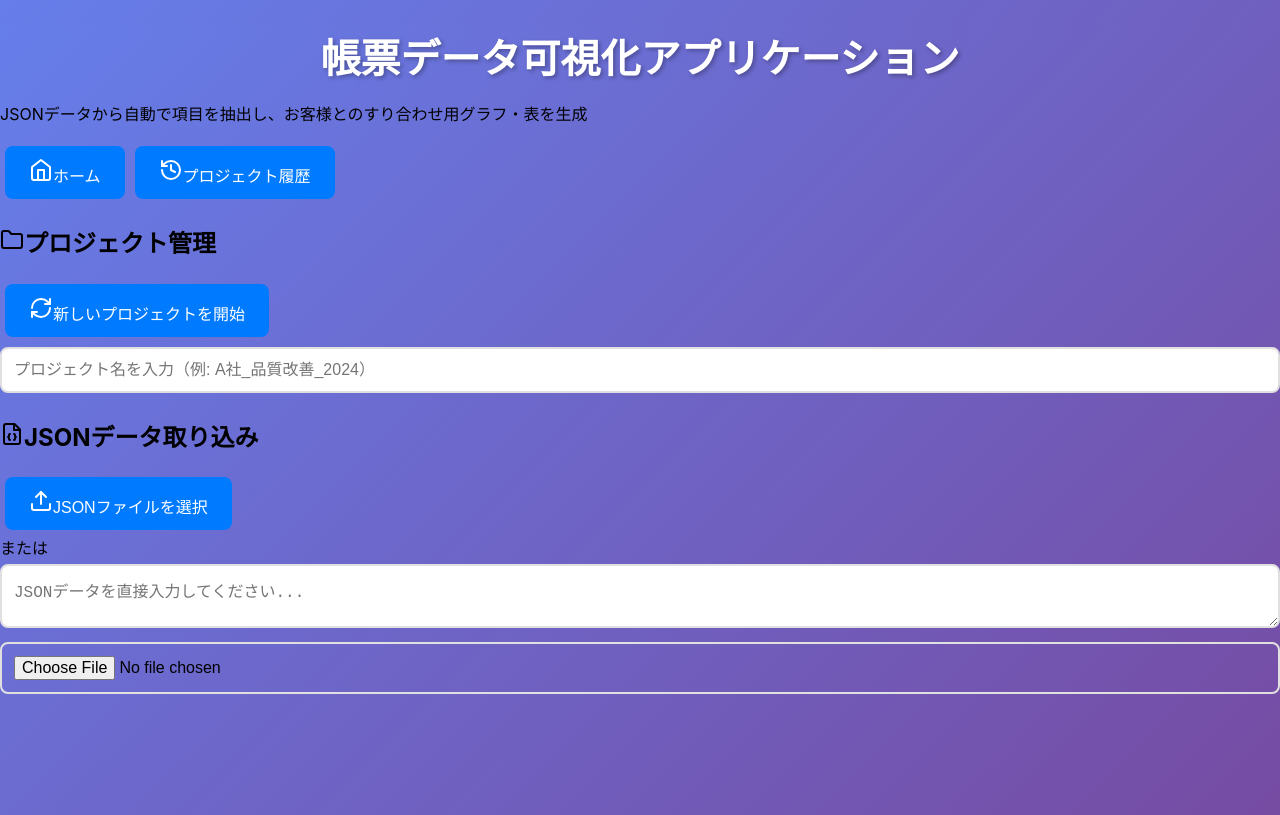
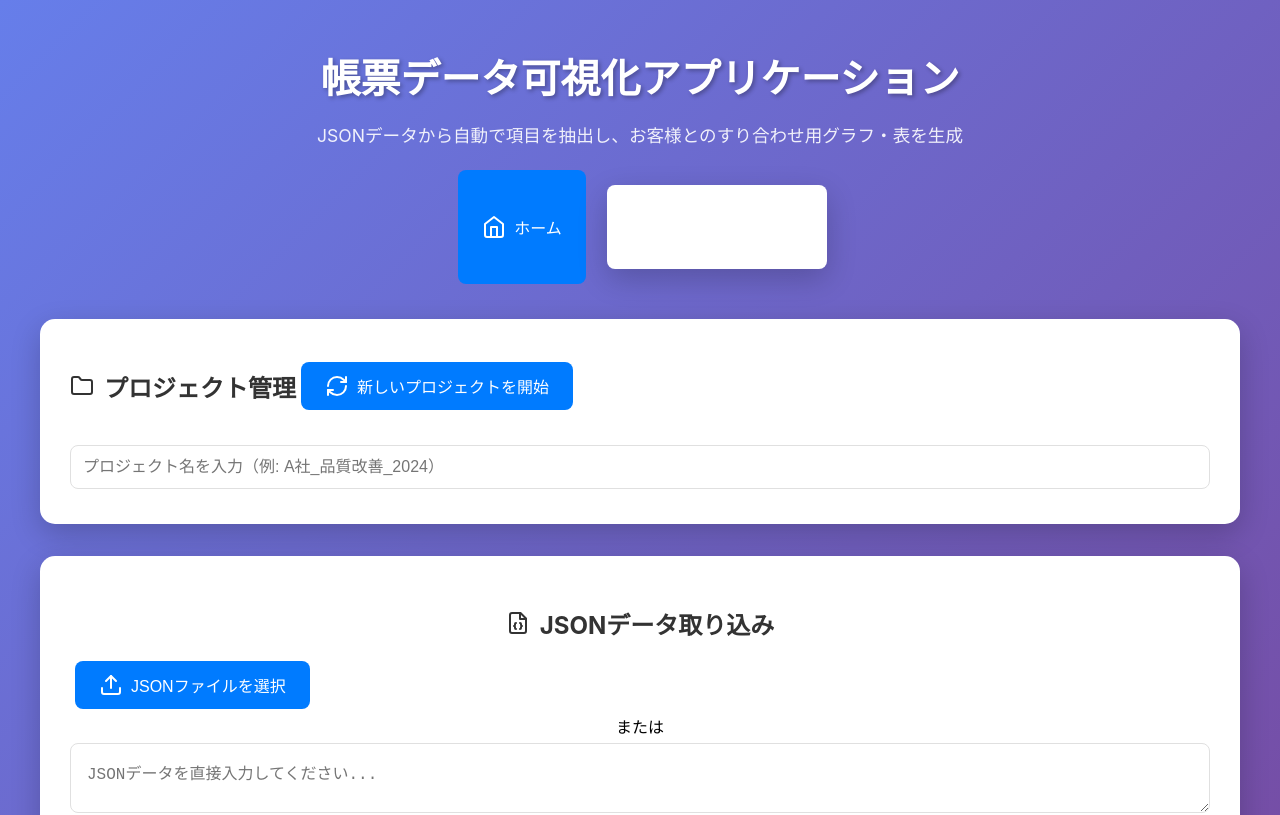
Before and after one commit to ToruNakayama4351/genba-visualization-app, a Next.js app: page /genba-visualization-app/ in a window 1280 px wide. Shown: the top 815 px of the page. Built offline with nearby package versions, Linux system fonts and the light colour scheme.

Commit message:
Update globals.css

```diff
--- a/styles/globals.css
+++ b/styles/globals.css
@@ -12,28 +12,63 @@ body {
   box-sizing: border-box;
 }
 
-.container {
-  max-width: 1200px;
-  margin: 0 auto;
+/* メインコンテナ */
+.min-h-screen {
+  min-height: 100vh;
   padding: 20px;
 }
 
+.max-w-7xl {
+  max-width: 1200px;
+  margin: 0 auto;
+}
+
 /* ヘッダー */
+header {
+  text-align: center;
+  margin-bottom: 30px;
+}
+
 h1 {
   color: white;
-  text-align: center;
   font-size: 2.5rem;
   margin-bottom: 10px;
   text-shadow: 2px 2px 4px rgba(0,0,0,0.3);
 }
 
+header p {
+  color: rgba(255,255,255,0.9);
+  font-size: 1.1rem;
+}
+
+/* ナビゲーション */
+.flex {
+  display: flex;
+}
+
+.justify-center {
+  justify-content: center;
+}
+
+.gap-4 {
+  gap: 16px;
+}
+
+.items-center {
+  align-items: center;
+}
+
 /* カード */
-.card {
+.bg-white {
   background: white;
   border-radius: 15px;
   padding: 30px;
   margin: 20px 0;
   box-shadow: 0 10px 30px rgba(0,0,0,0.2);
+}
+
+.space-y-8 > * + * {
+  margin-top: 32px;
 }
 
 /* ボタン */
@@ -47,6 +82,9 @@ button {
   font-size: 16px;
   margin: 5px;
   transition: all 0.3s ease;
+  display: inline-flex;
+  align-items: center;
+  gap: 8px;
 }
 
 button:hover {
@@ -55,23 +93,13 @@ button:hover {
   box-shadow: 0 5px 15px rgba(0,123,255,0.3);
 }
 
-/* 入力フィールド */
-input, textarea {
-  border: 2px solid #e0e0e0;
-  border-radius: 8px;
-  padding: 12px;
-  font-size: 16px;
-  width: 100%;
-  margin: 5px 0;
-  transition: border-color 0.3s ease;
+button:disabled {
+  background: #ccc;
+  cursor: not-allowed;
+  transform: none;
 }
 
-input:focus, textarea:focus {
-  outline: none;
-  border-color: #007bff;
-}
-
-/* ナビゲーションボタン */
+/* ナビゲーションボタン特別スタイル */
 .nav-button {
   background: rgba(255,255,255,0.9);
   color: #333;
@@ -82,3 +110,84 @@ input:focus, textarea:focus {
   background: #007bff;
   color: white;
 }
+
+/* 入力フィールド */
+input, textarea, select {
+  border: 2px solid #e0e0e0;
+  border-radius: 8px;
+  padding: 12px;
+  font-size: 16px;
+  width: 100%;
+  margin: 5px 0;
+  transition: border-color 0.3s ease;
+}
+
+input:focus, textarea:focus, select:focus {
+  outline: none;
+  border-color: #007bff;
+}
+
+/* セクション見出し */
+h2 {
+  font-size: 1.5rem;
+  margin-bottom: 20px;
+  color: #333;
+  display: flex;
+  align-items: center;
+  gap: 10px;
+}
+
+h3 {
+  font-size: 1.2rem;
+  margin-bottom: 15px;
+  color: #333;
+}
+
+/* グリッドレイアウト */
+.grid {
+  display: grid;
+}
+
+.grid-cols-1 {
+  grid-template-columns: repeat(1, 1fr);
+}
+
+.md\:grid-cols-3 {
+  grid-template-columns: repeat(3, 1fr);
+}
+
+.gap-4 {
+  gap: 16px;
+}
+
+/* レスポンシブ対応 */
+@media (min-width: 768px) {
+  .md\:grid-cols-3 {
+    grid-template-columns: repeat(3, 1fr);
+  }
+}
+
+/* その他のユーティリティ */
+.text-center {
+  text-align: center;
+}
+
+.mb-4 {
+  margin-bottom: 16px;
+}
+
+.p-4 {
+  padding: 16px;
+}
+
+.border {
+  border: 1px solid #e0e0e0;
+}
+
+.rounded-lg {
+  border-radius: 8px;
+}
+
+.hover\:bg-gray-50:hover {
+  background-color: #f9fafb;
+}
```
